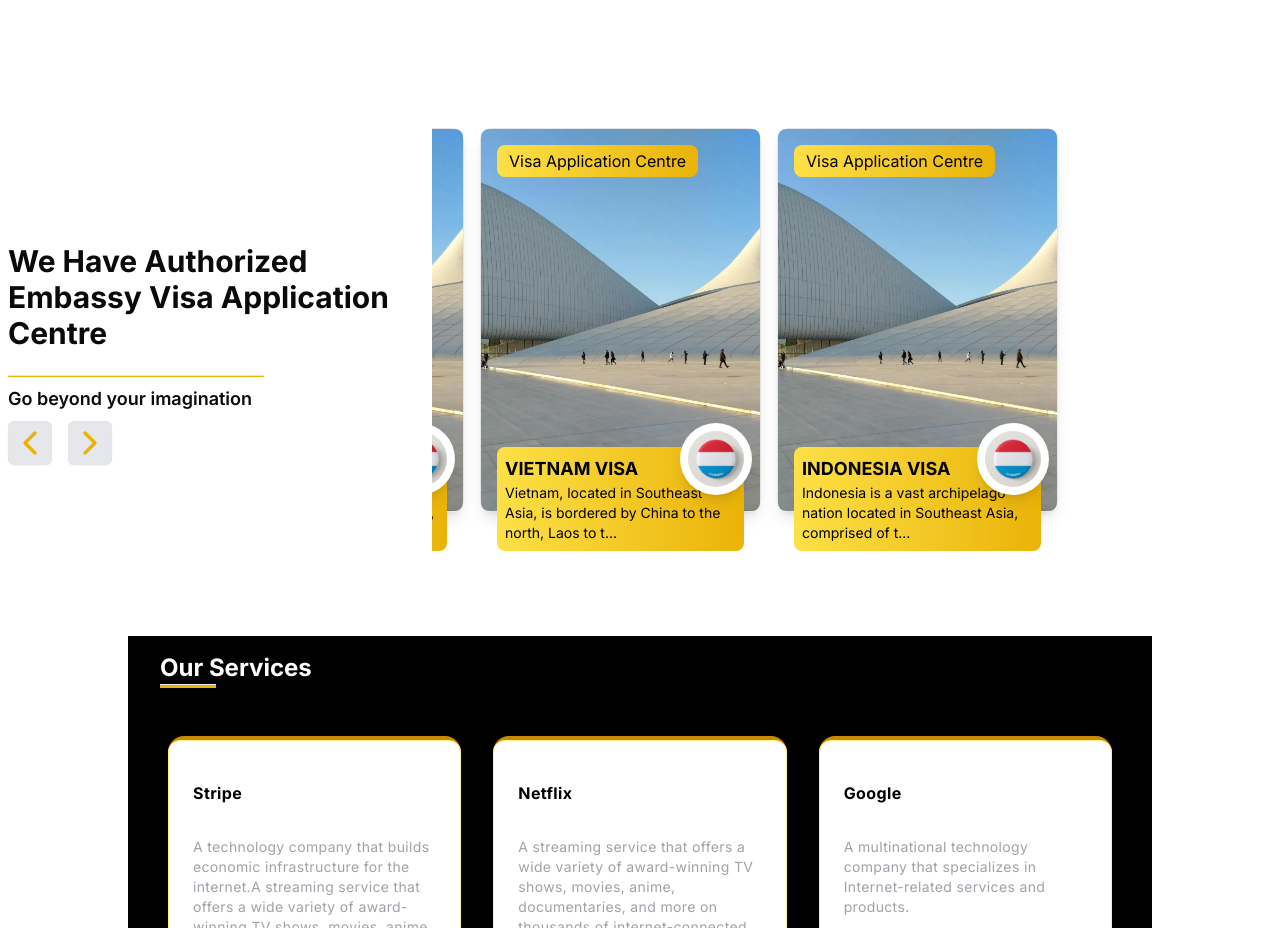
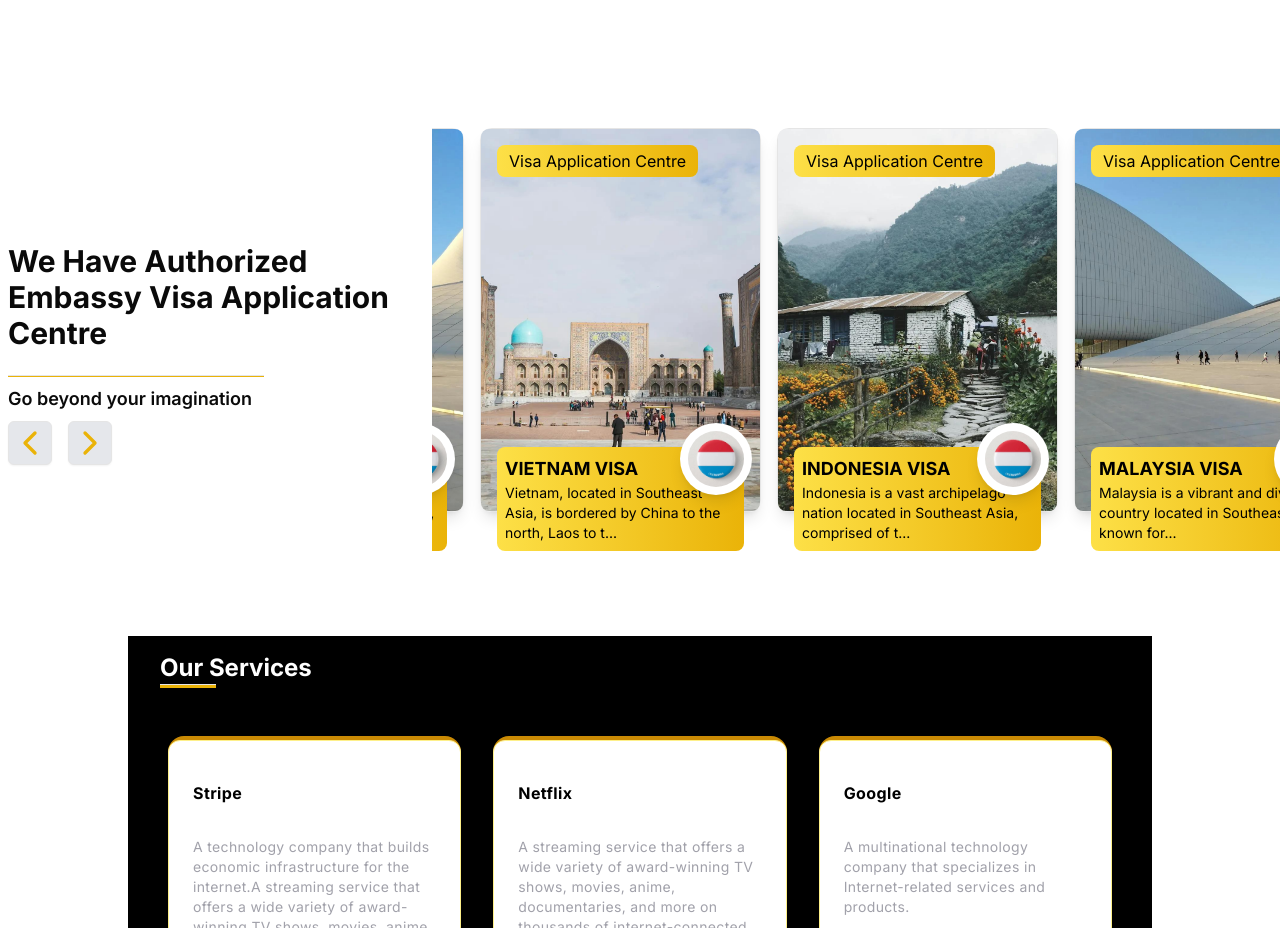
Before and after one commit to Sajjadhussain197/frontend, a Next.js app: page / in a window 1280 px wide. Shown: the part 1140-2068 px from the top of the page. Built offline with nearby package versions, Linux system fonts and the light colour scheme.

Commit message:
pushed with updated cards

```diff
--- a/src/app/components/ApplicationCenters.tsx
+++ b/src/app/components/ApplicationCenters.tsx
@@ -16,14 +16,35 @@ const cards = [
     id: 2,
     title: "VIETNAM VISA",
     content: "Vietnam, located in Southeast Asia, is bordered by China to the north, Laos to t...",
-    image: "/cardpic.jpeg",
+    image: "/slid1.jpeg",
     flag: "/luxembourg.jpeg"
   },
   {
     id: 3,
     title: "INDONESIA VISA",
     content: "Indonesia is a vast archipelago nation located in Southeast Asia, comprised of t...",
+    image: "/slide2.jpeg",
+    flag: "/luxembourg.jpeg"
+  },
+  {
+    id: 4,
+    title: "MALAYSIA VISA",
+    content: "Malaysia is a vibrant and diverse country located in Southeast Asia, known for...",
     image: "/cardpic.jpeg",
+    flag: "/luxembourg.jpeg"
+  },
+  {
+    id: 5,
+    title: "VIETNAM VISA",
+    content: "Vietnam, located in Southeast Asia, is bordered by China to the north, Laos to t...",
+    image: "/slid1.jpeg",
+    flag: "/luxembourg.jpeg"
+  },
+  {
+    id: 6,
+    title: "INDONESIA VISA",
+    content: "Indonesia is a vast archipelago nation located in Southeast Asia, comprised of t...",
+    image: "/slide2.jpeg",
     flag: "/luxembourg.jpeg"
   },
 ]
```
